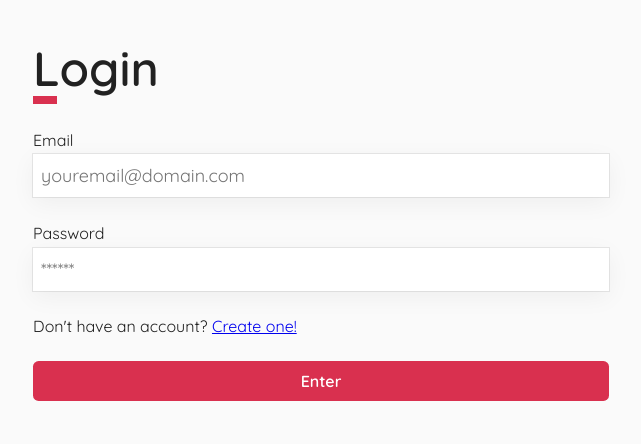
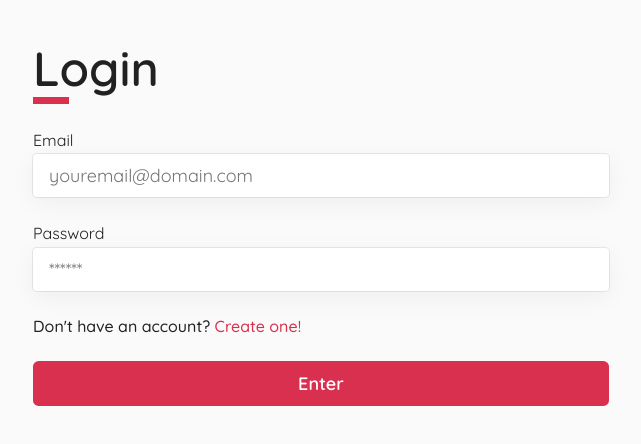
Before and after one commit to pedrodruviaro/react-animations, a React (Create React App) app: page / in a window 1280 px wide. Shown: the top 444 px of the page, without its empty margins (319-960 px from the left). Built offline with nearby package versions, Linux system fonts and the light colour scheme.

Commit message:
styles done

```diff
--- a/src/components/Button/styles.jsx
+++ b/src/components/Button/styles.jsx
@@ -7,10 +7,13 @@ export const Container = styled.button`
 
     border-radius: 0.35rem;
 
-    transition: transform 200ms ease-in-out;
+    font-size: 1.125rem;
+
+    transition: transform 200ms ease-in-out, box-shadow 300ms ease;
 
     &:hover,
     &:focus-within {
-        transform: scale(1.1);
+        transform: scale(1.05);
+        box-shadow: rgba(0, 0, 0, 0.25) 0px 25px 50px -12px;
     }
 `;
--- /dev/null
+++ b/src/components/CustomText/index.jsx
@@ -0,0 +1,33 @@
+import styled from "styled-components";
+
+export const CustomText = styled.p`
+    font-weight: 500;
+
+    a {
+        text-decoration: none;
+        color: #d9304f;
+        position: relative;
+
+        &::after {
+            content: "";
+            display: block;
+            background-color: #d9304f;
+            width: 100%;
+            height: 2px;
+            position: absolute;
+            bottom: -2px;
+
+            transition: transform 300ms ease;
+
+            transform: scale(0);
+            /* transform-origin: left; */
+            opacity: 0;
+        }
+
+        &:hover::after,
+        &:focus::after {
+            transform: scale(1);
+            opacity: 1;
+        }
+    }
+`;
--- a/src/components/CustomTitle/styles.jsx
+++ b/src/components/CustomTitle/styles.jsx
@@ -10,8 +10,8 @@ export const Container = styled.h1`
         content: "";
         display: block;
         background: #d9304f;
-        width: 1.5rem;
-        height: 0.5rem;
+        width: 0.75em;
+        height: 0.15em;
         aspect-ratio: 1;
 
         position: absolute;
--- a/src/components/Form/index.jsx
+++ b/src/components/Form/index.jsx
@@ -18,12 +18,13 @@ export const Form = styled.form`
         width: 100%;
 
         font-size: 1.125rem;
-        padding: 0.5rem;
+        padding: 0.5rem 1rem;
         margin-top: 0.15rem;
 
         outline: none;
 
         border: none;
+        border-radius: 0.25rem;
 
         box-shadow: rgba(0, 0, 0, 0.15) 1.95px 1.95px 2.6px;
 
--- a/src/components/Login/index.jsx
+++ b/src/components/Login/index.jsx
@@ -4,6 +4,7 @@ import { CustomTitle } from "../CustomTitle";
 import { Wrapper } from "../Wrapper";
 
 import { Link } from "react-router-dom";
+import { CustomText } from "../CustomText";
 
 export const Login = () => {
     return (
@@ -19,10 +20,10 @@ export const Login = () => {
                     <input type="text" placeholder="******" />
                 </label>
 
-                <p>
+                <CustomText>
                     Don't have an account?{" "}
                     <Link to="/register">Create one!</Link>
-                </p>
+                </CustomText>
 
                 <Button type="submit">Enter</Button>
             </Form>
--- a/src/components/Register/index.jsx
+++ b/src/components/Register/index.jsx
@@ -1,12 +1,14 @@
 import { Link } from "react-router-dom";
 import { Button } from "../Button";
+import { CustomText } from "../CustomText";
+import { CustomTitle } from "../CustomTitle";
 import { Form } from "../Form";
 import { Wrapper } from "../Wrapper";
 
 export const Register = () => {
     return (
         <Wrapper>
-            <h1>Register</h1>
+            <CustomTitle>Register</CustomTitle>
             <Form>
                 <label>
                     Email
@@ -21,9 +23,9 @@ export const Register = () => {
                     <input type="text" placeholder="******" />
                 </label>
 
-                <p>
+                <CustomText>
                     Already have an account? <Link to="/">Log in.</Link>
-                </p>
+                </CustomText>
 
                 <Button type="submit">Create</Button>
             </Form>
```
